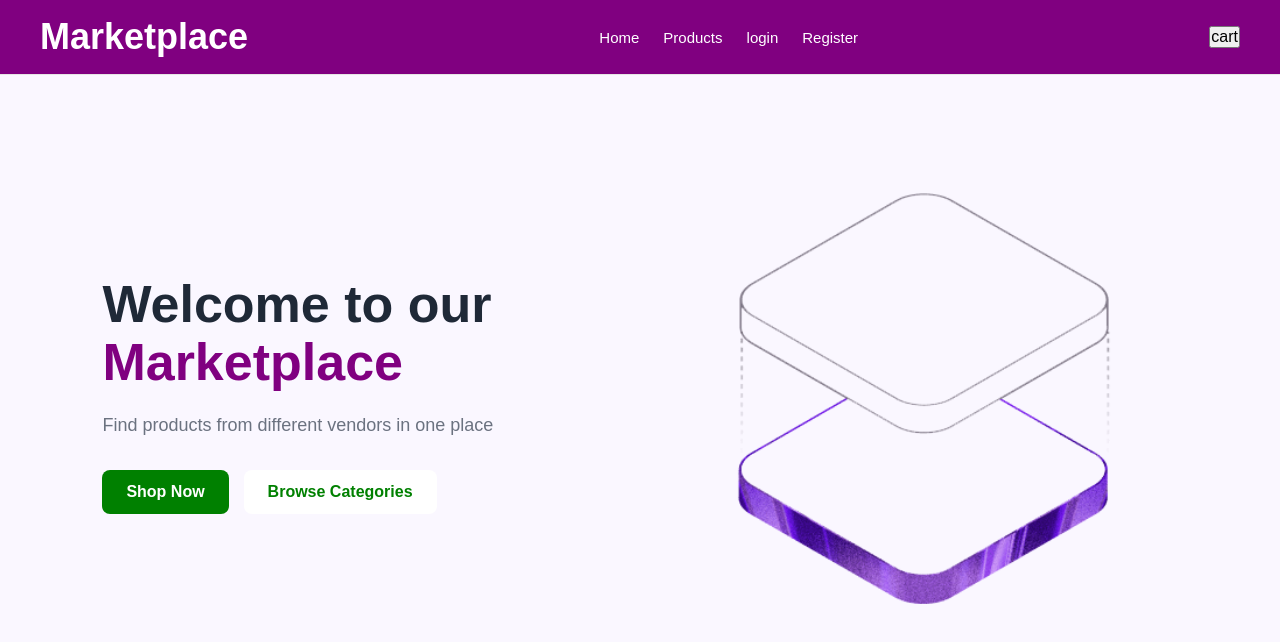
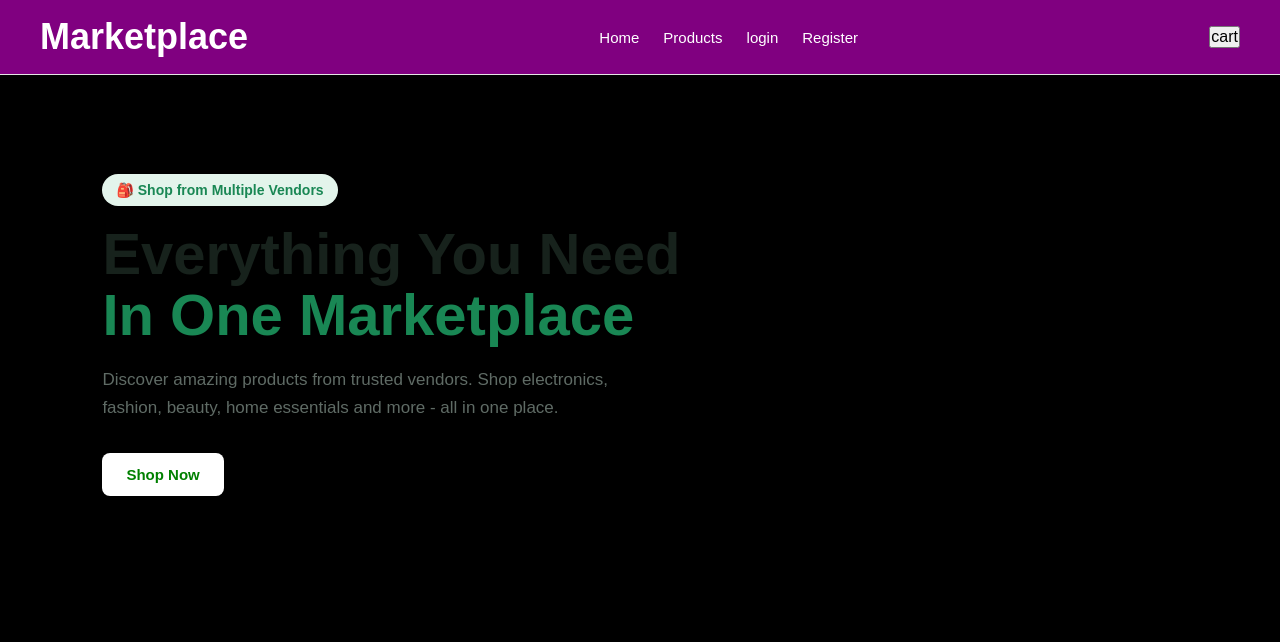
Before and after one commit to Ebidavs/multi-vendor-marketplace, a React app in the folder frontend/: page / in a window 1280 px wide. Shown: the top 642 px of the page. Built offline with nearby package versions, Linux system fonts and the light colour scheme; the HTML template or start-up script is replaced by a standard one.

Commit message:
Update marketplace home page styling, not finished

```diff
--- a/frontend/src/App.jsx
+++ b/frontend/src/App.jsx
@@ -1,6 +1,8 @@
 import { Routes, Route} from "react-router-dom";
 import Home from "./pages/Home";
 import Products from "./pages/products";
+import Login from "./pages/login";
+import Register from "./pages/register";
 
 function App() {
   return (
@@ -8,6 +10,8 @@ function App() {
       <Route path="/"
       element={<Home />} />
       <Route path="/products" element={<Products />} />
+      <Route path="/login" element={<Login />} />
+      <Route path="/register" element={<Register />} />
       </Routes>
   )
 }
--- /dev/null
+++ b/frontend/src/pages/Home.css
@@ -0,0 +1,123 @@
+.home-page {
+    min-height: 100vh;
+    background-color: black;
+}
+
+/* HERO */
+.home-hero {
+    display: flex;
+    align-items: center;
+    justify-content: space-between;
+    min-height: 520px;
+    padding: 70px 8%;
+    background: linear-gradient(135deg, black black);
+}
+.hero-content {
+    max-width: 620px;
+}
+.hero-label {
+    display: inline-block;
+    margin-bottom: 18px;
+    padding: 8px 14px;
+    border-radius: 20px;
+    background: #e3f4eb;
+    color: #198754;
+    font-size: 14px;
+    font-weight: 600;
+}
+.hero-content h1{
+    margin: 0 0 20px;
+    font-size: 58px;
+    line-height: 1.05;
+    color:#17221c;
+}
+.hero-content h1 span {
+    display: block;
+    color: #198754;
+
+}
+.hero-content p {
+    max-width: 560px;
+    margin-bottom: 30px;
+    color: #5f6b65;
+    font-size: 17px;
+    line-height: 1.7;
+}
+.hero-buttons {
+    display: flex;
+    gap: 15px;
+}
+.primary-btn,
+.secondary-btn {
+    padding: 14px 24px;
+    border:none;
+    border-radius: 8px;
+    font-size: 15px;
+    font-weight: 600;
+    cursor: pointer;
+}
+.primary-btn{
+    background-color: #17221c;
+    color: white;
+}
+.secondary-btn {
+    background: white;
+    color: #198754;
+    border: 1px solid #198754;
+}
+/* TRUST FEATURES */
+.trust-section {
+    display: grid;
+    grid-template-columns: repeat(3, 1fr);
+    gap: 20px;
+    padding: 35px 8%;
+    background: white;
+}
+.trust-card {
+    display: flex;
+    align-items: center;
+    gap: 15px;
+    border-radius: 12px;
+    background: #f8faf9;
+}
+.trust-icon {
+    font-size: 30px;
+}
+.trust-card h3 {
+    margin: 0 0 5px;
+    font-size: 16px;
+
+}
+.trust-card p {
+    margin: 0;
+    color: #777;
+    font-size: 13px;
+}
+/* SECTIONS */
+.home-section {
+    padding: 65px 8%;
+}
+.section-heading {
+    margin-bottom: 30px;
+
+}
+.section-heading h2 {
+    margin: 0 0 8px;
+    font-size: 32px;
+    color: #17221c;
+}
+.section-heading p {
+margin: 0;
+color: #777;
+}
+
+/* CATEGORY CARDS */
+.category-grid {
+    display: grid;
+    grid-template-columns: repeat(3, 1fr);
+    gap: 22px;
+}
+.category-card {
+    padding: 30px;
+    border-radius: 16px
+}
--- a/frontend/src/pages/Home.jsx
+++ b/frontend/src/pages/Home.jsx
@@ -1,32 +1,110 @@
 import Navbar from "../components/Navbar"
 
 import heroImage from "../assets/hero.png";
+import "./Home.css";
+
 
 
 function Home() {
-    return (
-        <div>
-            <Navbar />
+    const categories = [
+        {
+            icon: "💻",
+            name: "Electronics",
+            description: "Phones, laptops & gadgets",
 
-            <main className="hero">
-                <div className="hero-content">
-                    <h1>Welcome to our <span>Marketplace</span></h1>
-                    <p>Find products from different vendors in one place</p>
+    },
+    {
+        icon: "👘",
+        name: "Fashion",
+        description: "Clothing, shoes & accessories",
 
-                     <div className="hero-buttons">
-                        <button>Shop Now</button>
-                        <button>Browse Categories</button>
-                     </div>
+    },
+    {
+        icon: "💋",
+        name: "Makeup & Beauty",
+        description: "Furniture & home essentials",
 
-                </div>
+    },
+    {
+        icon: "👟",
+        name: "Shoes & Bags",
+        description: "Footwear & stylish bags",
+    },
+    {
+        icon: "🤸‍♂️",
+        name: "Sports & Fitness",
+        description: "Fitness gear & equipment",
+    },
 
-                <div className="hero-image">
-                    <img src={heroImage} alt="Marketplace products" />
-                </div>
+];
+const products = [
+    {
+    icon: "Wireless Headphone",
+    price: "N45,000",
+    rating: "*****",
+    reviews: "120",
+},
+{
+    icon: "",
+    name: "Smart Watch",
+    price: "N60,000",
+    rating: "*****",
+    reviews: "95",
 
-            </main>
+},
+{
+    icon: "👝",
+    name: "Ladies Handbag",
+    price: "N32,000",
+    rating: "*****",
+    reviews: "88",
+},
+ {
+    icon: "👟",
+    name: "Premium Sneakers",
+    price: "N28,000",
+    rating: "*****",
+    reviews: "76",
+ },
+ {
+    icon: "🌸",
+    name: "Perfume Set",
+    price: "N25,000",
+    reviews: "64",
+ },
+ {
+    icon: "🍴",
+    name: "Kitchen Utesil",
+    price: "30,000",
+    rating: "*****",
+    reviews: "52",
+ },
+];
+
+return (
+    <div className="home-page">
+        <Navbar />
+        {/* HERO */}
+        <section className="home-hero">
+        <div className="hero-content">
+            <span className="hero-label">🎒 Shop from Multiple Vendors</span>
+
+            <h1>
+                Everything You Need
+                <span>In One Marketplace</span>
+            </h1>
+            <p>Discover amazing products from trusted vendors. Shop electronics, fashion,
+                beauty, home essentials and more - all in one place.
+            </p>
+            <div className="hero-buttons">
+                <button className="primary-btn">Shop Now</button>
+            </div>
         </div>
-    )
+
+        </section>
+    </div>
+)
+
 }
 
 export default Home
--- /dev/null
+++ b/frontend/src/pages/login.css
@@ -0,0 +1,55 @@
+.auth-page {
+    min-height: 100vh;
+    display: flex;
+    align-items: center;
+    justify-content: center;
+    background-color: #f0fdf4;
+}
+.auth-card {
+    width: 100%;
+    max-width: 420px;
+    background-color: white;
+    padding: 40px;
+    border-radius: 12px;
+    box-shadow: 0 4px 15px, rgba (0, 0, 0, 0.08);
+
+}
+.auth-card h1 {
+    margin-bottom: 10px;
+}
+.auth-card > p {
+    color: #666;
+    margin-bottom: 25px;
+}
+.auth-card form {
+    display: flex;
+    flex-direction: column;
+    gap: 10px;
+}
+.auth-card input {
+    padding:12px;
+    border: 1px solid #ccc;
+    border-radius: 6px;
+    margin-bottom: 10px;
+}
+.auth-card button {
+    padding: 12px;
+    border: none;
+    border-radius: 6px;
+    background-color: #16a34a;
+    color: white;
+    cursor: pointer;
+    font-size: 16px;
+}
+.auth-card button:hover {
+    background-color: #15803d;
+
+}
+.auth-footer {
+    margin-top: 20px;
+    text-align: center;
+}
+.auth-footer a {
+    color: #16a34a;
+    font-weight: 600;
+}
--- /dev/null
+++ b/frontend/src/pages/login.jsx
@@ -0,0 +1,25 @@
+import "./login.css";
+
+function Login(){
+    return (
+        <div className="auth-page">
+            <div className="auth-card">
+                <h1>Welcome Back</h1>
+                <p>Login to your marketplace account</p>
+
+                <form>
+                <label>Email</label>
+                <input type="email" placeholder="Enter your email"></input>
+                <label>Password</label>
+                <input type="password" placeholder="Enter your password"></input>
+                <button type="submit">Login</button>
+
+                     </form>
+                <p className="auth-footer">Don't have an account? <a href="/register">Register</a>  </p>
+
+            </div>
+
+        </div>
+    )
+}
+export default Login;
--- /dev/null
+++ b/frontend/src/pages/register.jsx
@@ -0,0 +1,28 @@
+import "./register.css";
+
+function Register(){
+    return (
+        <div className="auth-page">
+            <div className="auth-card">
+                <h1>Create Account</h1>
+                <p>Join our marketplace today</p>
+
+                <form>
+                    <label>Full Name</label>
+                    <input type="text" placeholder="Enter your full name"></input>
+                    <label>Email</label>
+                    <input type="email" placeholder="Enter your email"></input>
+                    <label>Password</label>
+                    <input type="password" placeholder="Create a password"></input>
+                    <label>Confirm password</label>
+                    <input type="password" placeholder="Confirm your password"></input>
+
+                    <button type="submit">Register</button>
+                </form>
+
+                <p className="auth-footer">Already have an account? < a href="/login">Login</a></p>
+            </div>
+        </div>
+    );
+}
+export default Register
```
Also changed, not shown: frontend/src/pages/register.css (added).
